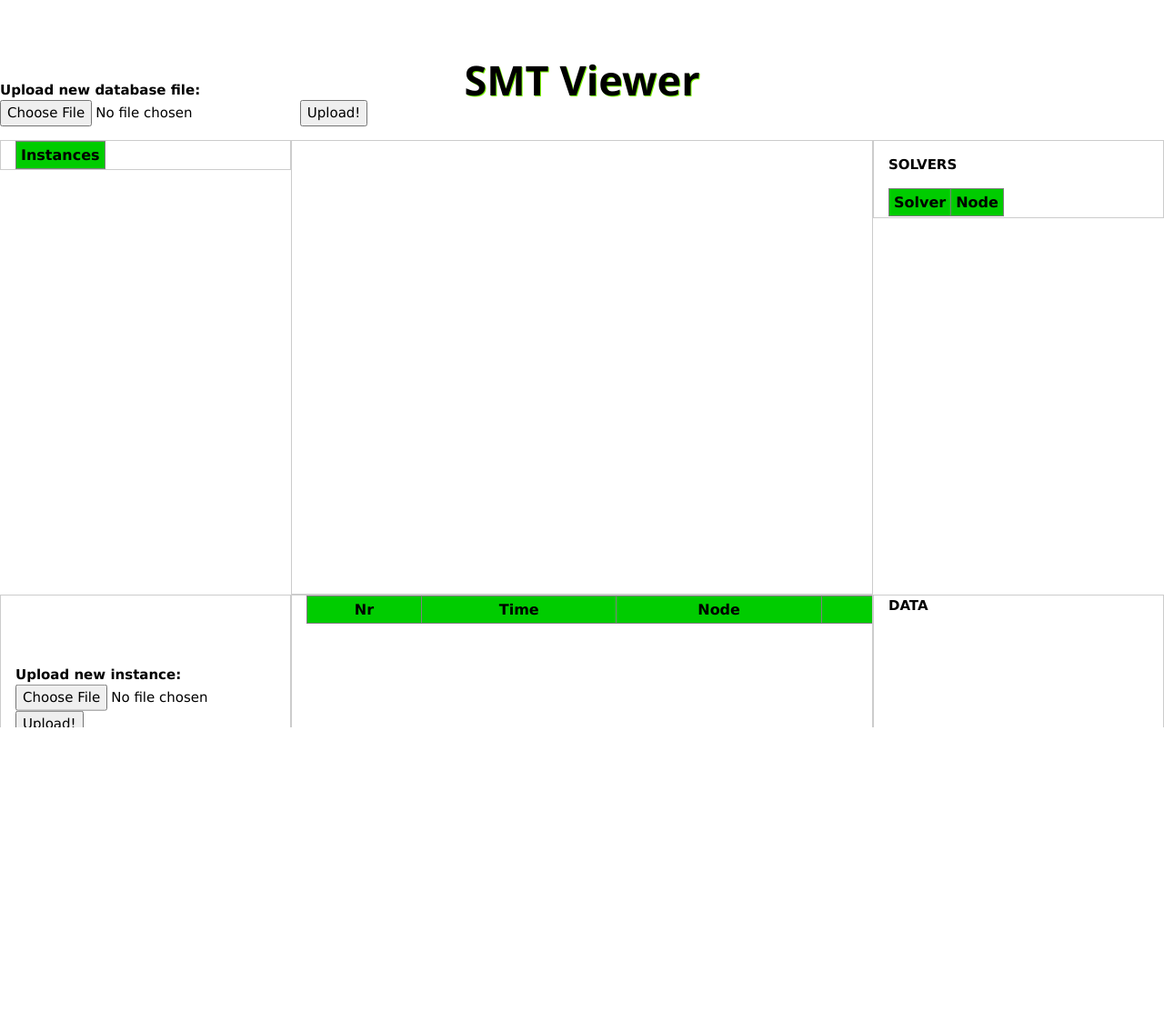
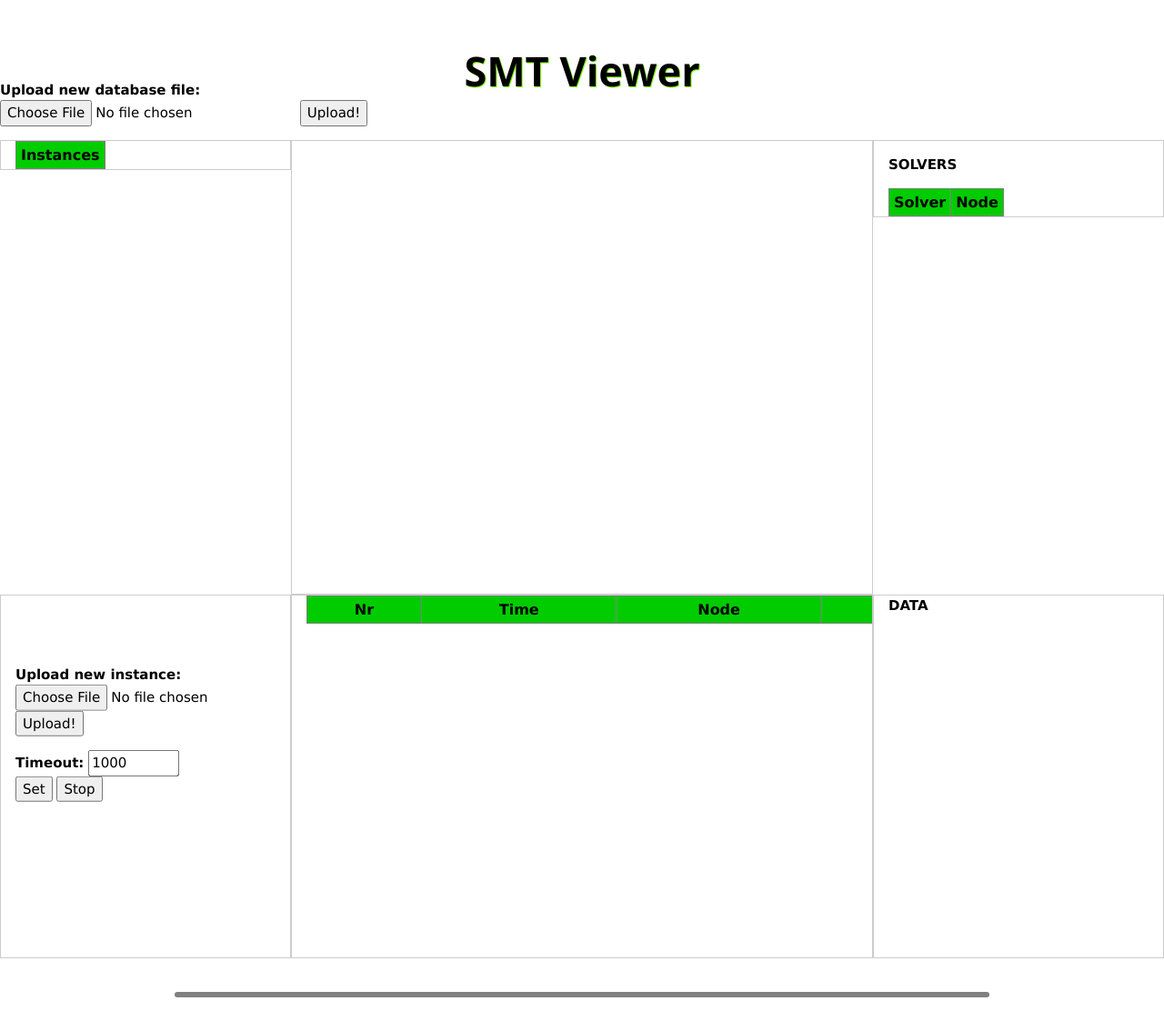
Before and after one commit to usi-verification-and-security/SMTS, a plain HTML site: page gui/client/index.html in a window 1280 px wide. Shown: the whole page at 91% size. Before the commit the page ends 800 px from the top, so only its background shows below. Drawn offline with nearby package versions, Linux system fonts and the light colour scheme; no server answers.

Commit message:
Style changed to fit safari browser

```diff
--- a/gui/client/css/main.css
+++ b/gui/client/css/main.css
@@ -3,7 +3,9 @@
 html, body {
     height: 100%;
     width: 100%;
-    overflow:hidden;
+    /*overflow: auto;*/
+    margin: 0;
+    padding: 0;
 }
 
 button:hover {
--- a/gui/client/css/timeline.css
+++ b/gui/client/css/timeline.css
@@ -1,6 +1,6 @@
 #lineCont {
     width: 100%;
-    height: 20%;
+    height: 10%;
 }
 
 #line {
--- a/gui/client/index.html
+++ b/gui/client/index.html
@@ -5,7 +5,7 @@
         <link rel="stylesheet" href="css/timeline.css">
         <link rel="stylesheet" href="css/tree.css">
         <style type="text/css"></style>
-	<meta name="viewport" content="width=device-width, initial-scale=1">
+        <!--<meta name="viewport" content="width=device-width, initial-scale=1">-->
         <link rel="stylesheet" href="https://www.w3schools.com/w3css/4/w3.css">
         <link rel="shortcut icon" type="image/x-icon" href="images/Logo_Budakovic.png" />
         <base href="">
@@ -14,7 +14,7 @@
     <!--class="w3-grey"-->
     <body ng-app="myApp" >
     <header >
-	<div class="w3-container w3-center position">
+        <div class="w3-center position">
             <h1 class="title"><b>SMT Viewer</b></h1>
             <!--<img src="images/Logo_Budakovic.png" style="width:100px;height:100px;">-->
         </div>
@@ -117,7 +117,7 @@
     <div id="lineCont">
         <div id="line"></div>
         <div id="span"></div>
-</div>
+    </div >
 </body>
 
 <script type="text/javascript" src="scripts/angular.min.js"></script>
```
Lines whose indentation alone changed are shown as unchanged.
